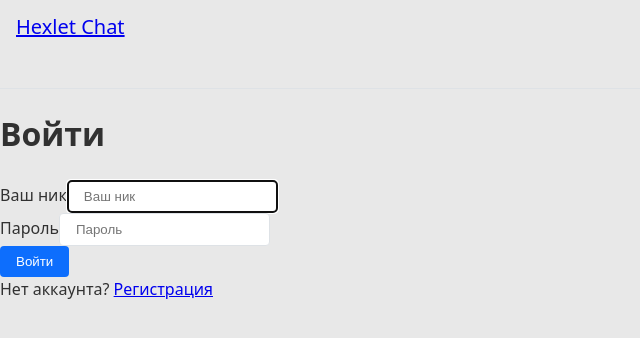
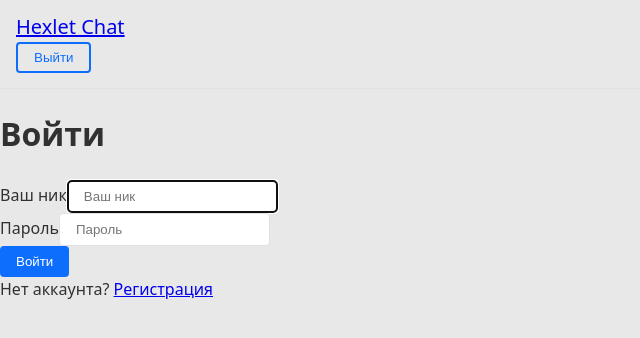
Before and after one commit to pinyaevv/fullstack-javascript-project-12, a React (Vite) app in the folder frontend/: page /login in a window 1280 px wide. Shown: the top 338 px of the page, without its empty margins (0-640 px from the left). Built offline with nearby package versions, Linux system fonts and the light colour scheme; no server answers; what leo-profanity would draw is missing.

Commit message:
Fix 1. ChatPage

```diff
--- a/frontend/src/components/Header.jsx
+++ b/frontend/src/components/Header.jsx
@@ -1,12 +1,11 @@
 import { Container, Navbar, Button } from 'react-bootstrap';
 import { Link } from 'react-router-dom';
-import { useDispatch, useSelector } from 'react-redux';
+import { useDispatch } from 'react-redux';
 import { useTranslation } from 'react-i18next';
 import { logout } from '../app/features/auth/authSlice.js';
 
 const Header = () => {
   const dispatch = useDispatch();
-  const { username } = useSelector((state) => state.auth);
   const { t } = useTranslation();
 
   return (
@@ -18,9 +17,6 @@ const Header = () => {
 
         <Navbar.Collapse id="basic-navbar-nav">
           <div className="user-info ms-auto">
-            {username && (
-              <>
-                <p className="username mb-0">{username}</p>
             <Button
               variant="outline-primary"
               onClick={() => dispatch(logout())}
@@ -29,8 +25,7 @@ const Header = () => {
             >
               {t('ui_interface.logout')}
             </Button>
-              </>
-            )}
+
           </div>
         </Navbar.Collapse>
       </Container>
```
Lines whose indentation alone changed are shown as unchanged.
